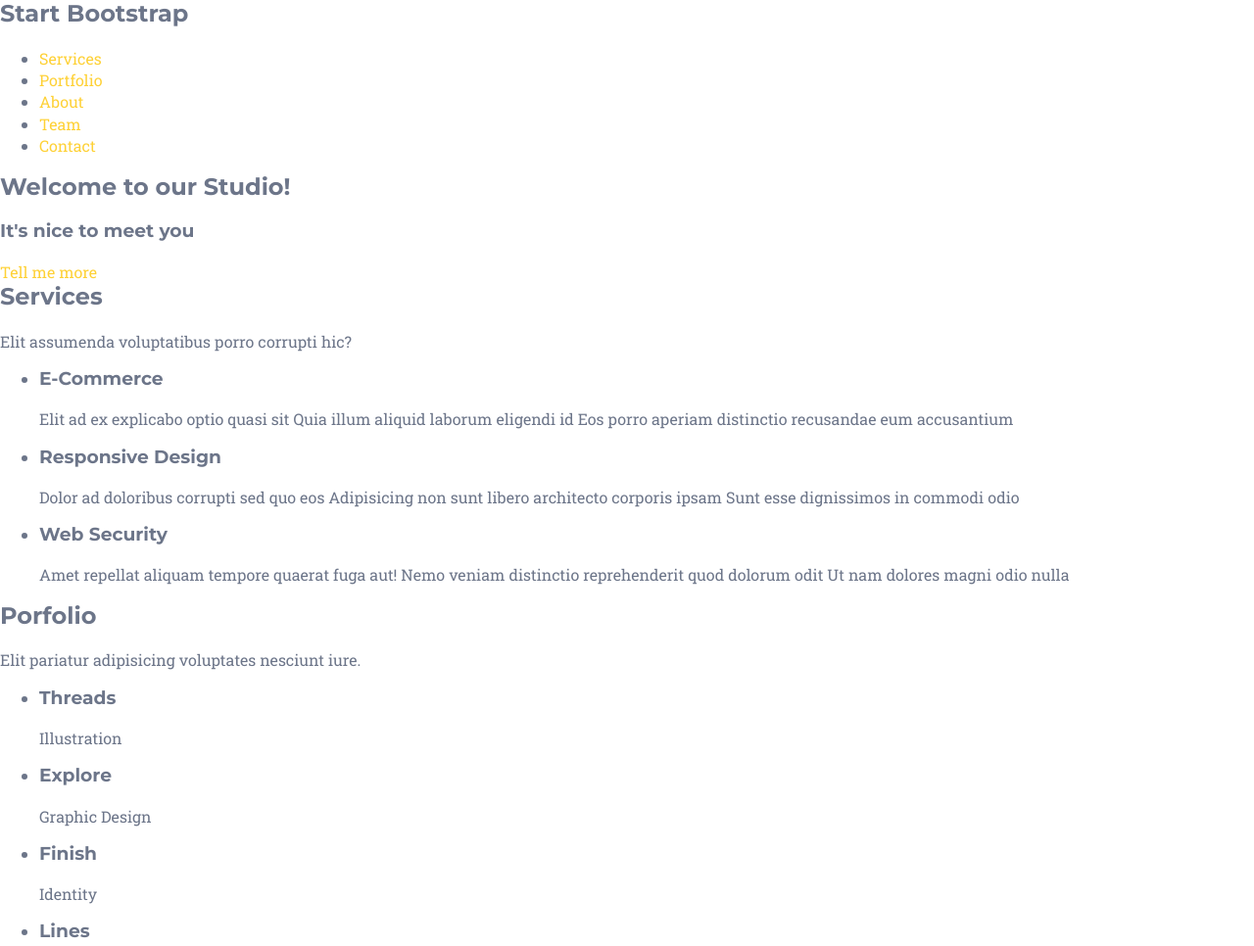
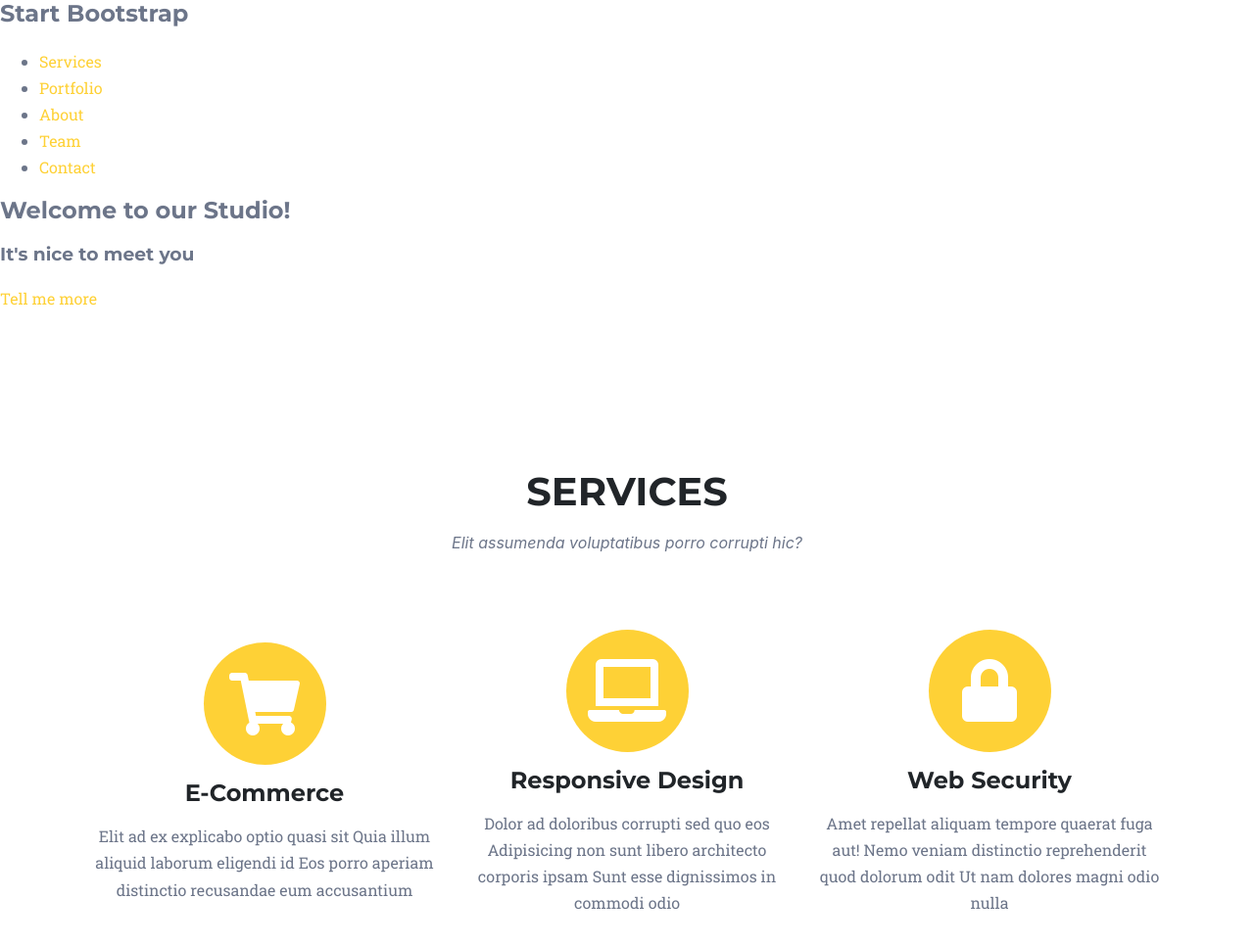
Before and after one commit to kevcomedia/blackrock-agency-clone, a plain HTML site: page index.html in a window 1280 px wide. Shown: the top 966 px of the page at 98% size. Drawn offline with Linux system fonts and the light colour scheme.

Commit message:
Write service section styles

```diff
--- a/index.html
+++ b/index.html
@@ -7,6 +7,12 @@
     <link
       href="https://fonts.googleapis.com/css?family=Montserrat:400,700|Roboto+Slab"
       rel="stylesheet"
+    />
+    <link
+      href="https://use.fontawesome.com/releases/v5.8.1/css/all.css"
+      rel="stylesheet"
+      integrity="sha384-50oBUHEmvpQ+1lW4y57PTFmhCaXp0ML5d60M1M7uH2+nqUivzIebhndOJK28anvf"
+      crossorigin="anonymous"
     />
     <link href="styles.css" rel="stylesheet" />
   </head>
@@ -32,29 +38,41 @@
 
     <main>
       <section class="services">
+        <div class="container">
           <header>
-          <h2>Services</h2>
-          <p>Elit assumenda voluptatibus porro corrupti hic?</p>
+            <h2 class="title">Services</h2>
+            <p class="subtitle">
+              Elit assumenda voluptatibus porro corrupti hic?
+            </p>
           </header>
-        <ul>
-          <li>
-            <h3>E-Commerce</h3>
+          <ul class="flex-list">
+            <li class="flex-list-item service">
+              <span
+                class="service-icon fas fa-shopping-cart"
+                aria-hidden="true"
+              ></span>
+              <h3 class="title">E-Commerce</h3>
               <p>
                 Elit ad ex explicabo optio quasi sit Quia illum aliquid laborum
                 eligendi id Eos porro aperiam distinctio recusandae eum
                 accusantium
               </p>
             </li>
-          <li>
-            <h3>Responsive Design</h3>
+            <li class="flex-list-item service">
+              <span
+                class="service-icon fas fa-laptop"
+                aria-hidden="true"
+              ></span>
+              <h3 class="title">Responsive Design</h3>
               <p>
                 Dolor ad doloribus corrupti sed quo eos Adipisicing non sunt
-              libero architecto corporis ipsam Sunt esse dignissimos in commodi
-              odio
+                libero architecto corporis ipsam Sunt esse dignissimos in
+                commodi odio
               </p>
             </li>
-          <li>
-            <h3>Web Security</h3>
+            <li class="flex-list-item service">
+              <span class="service-icon fas fa-lock" aria-hidden="true"></span>
+              <h3 class="title">Web Security</h3>
               <p>
                 Amet repellat aliquam tempore quaerat fuga aut! Nemo veniam
                 distinctio reprehenderit quod dolorum odit Ut nam dolores magni
@@ -62,6 +80,7 @@
               </p>
             </li>
           </ul>
+        </div>
       </section>
 
       <section class="portfolio">
--- a/styles.css
+++ b/styles.css
@@ -7,9 +7,12 @@
 }
 
 :root {
+  --color-black: #212529;
   --color-default: #6c7589;
   --color-primary: #fed136;
   --color-primary-dark: #fec810;
+  --system-font-stack: -apple-system, BlinkMacSystemFont, Segoe UI, Helvetica,
+    Arial, sans-serif, Apple Color Emoji, Segoe UI Emoji, Segoe UI Symbol;
 }
 
 ::selection {
@@ -23,7 +26,7 @@ html {
 body {
   background-color: #fff;
   color: var(--color-default);
-  font: 1.6rem/1.4 'Roboto Slab', serif;
+  font: 1.6rem/1.7 'Roboto Slab', serif;
   margin: 0;
   padding: 0;
 }
@@ -51,3 +54,110 @@ a {
 a:hover {
   text-decoration: underline;
 }
+
+/** LAYOUT */
+
+.container {
+  display: grid;
+  grid-template-columns:
+    [full-start] minmax(1.5rem, 1fr)
+    [main-start] minmax(0, 111rem)
+    [main-end] minmax(1.5rem, 1fr)
+    [full-end];
+}
+
+.container > * {
+  grid-column: main;
+}
+
+/**
+ * A flexible list that can wrap content if the viewport is too narrow.
+ */
+
+.flex-list {
+  display: flex;
+  flex-wrap: wrap;
+  justify-content: space-between;
+  list-style: none;
+  margin: 0;
+  padding: 0;
+}
+
+/**
+ * A flexible list item.
+ *
+ * 1. Set width as much if there is space available to grow, regardless of
+ * content width.
+ * 2. Styles for .title elements in an item.
+ * 3. Horizontal centering, especially for items that are wrapped to new lines.
+ */
+
+.flex-list-item {
+  --title-size: 2.4rem; /* 2 */
+  --title-transform: none; /* 2 */
+  margin: auto; /* 3 */
+  flex: auto; /* 1 */
+  max-width: 35rem; /* 1 */
+  text-align: center;
+}
+
+/** COMMON */
+
+.title,
+.subtitle {
+  text-align: center;
+}
+
+/**
+ * A title can be a title of a section, or a title in a list item. Styles can be
+ * set depending on context (e.g., item titles are smaller than section titles).
+ */
+
+.title {
+  color: var(--color-black);
+  font-size: var(--title-size, 4rem);
+  text-transform: var(--title-transform, uppercase);
+  margin-bottom: 1.5rem;
+}
+
+/**
+ * A section subtitle. Placed directly under a section title.
+ */
+
+.subtitle {
+  font-family: 'Droid Serif', var(--system-font-stack);
+  font-style: italic;
+  margin-bottom: 7.5rem;
+}
+
+/** SERVICES */
+
+.services {
+  padding: 16rem 0;
+}
+
+/**
+ * Large circle with a glaring icon for each service. Applied directly on Font
+ * Awesome icons:
+ *
+ * <span class="service-icon fas fa-..."></span>
+ *
+ * 1. Center the icon within the circle.
+ * 2. Some breathing space between the icon and the circle edge.
+ * 3. Explicit sizes to maintain circular shape.
+ */
+
+.service-icon {
+  --size: 12.5rem; /* 3 */
+  align-items: center; /* 1 */
+  display: flex; /* 1 */
+  justify-content: center; /* 1 */
+  padding: 2rem; /* 2 */
+  height: var(--size); /* 3 */
+  width: var(--size); /* 3 */
+  background: var(--color-primary);
+  border-radius: 50%;
+  color: #fff;
+  font-size: 6.4rem;
+  margin: 0 auto 1.5rem;
+}
```
Lines whose indentation alone changed are shown as unchanged.
